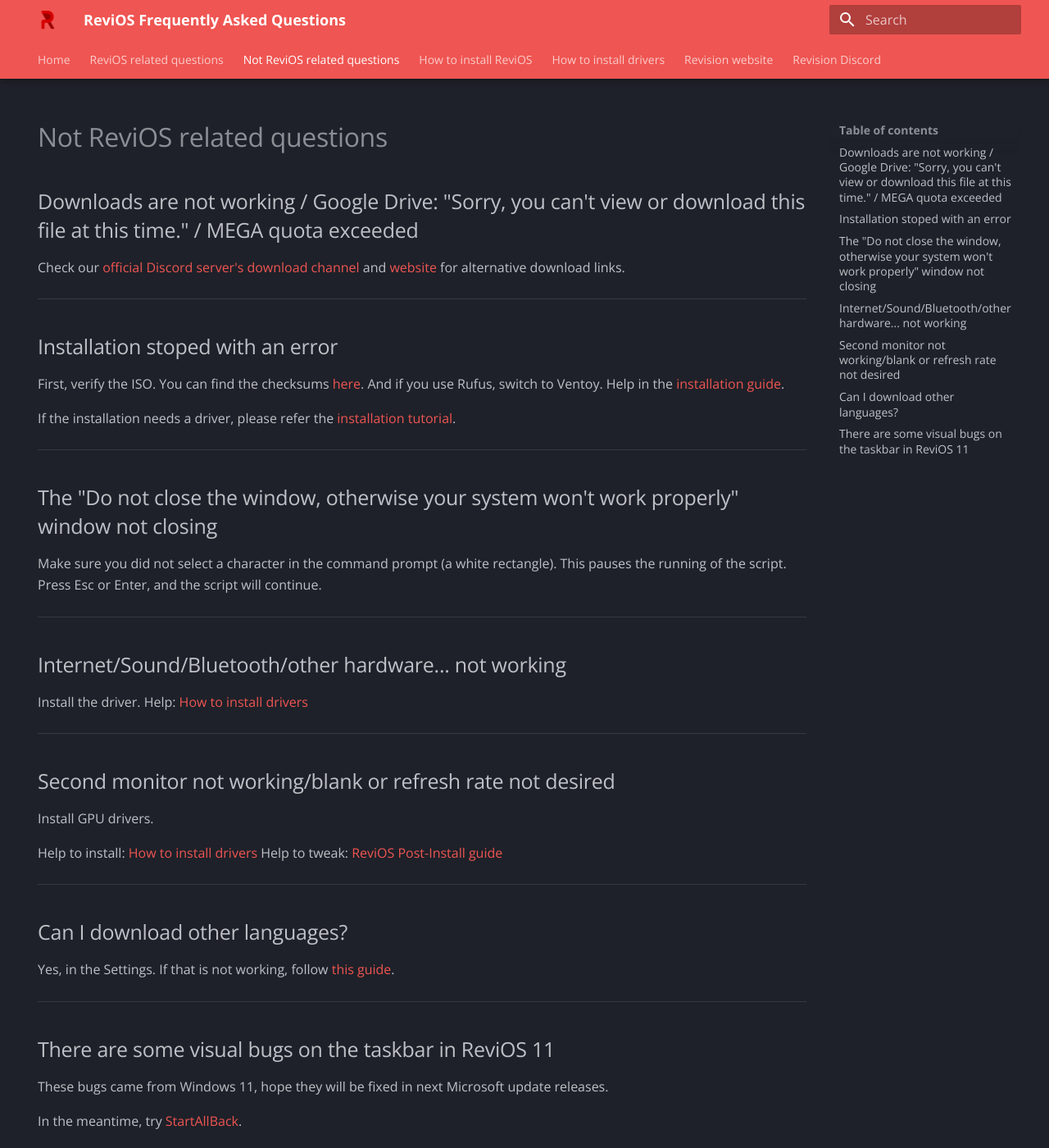
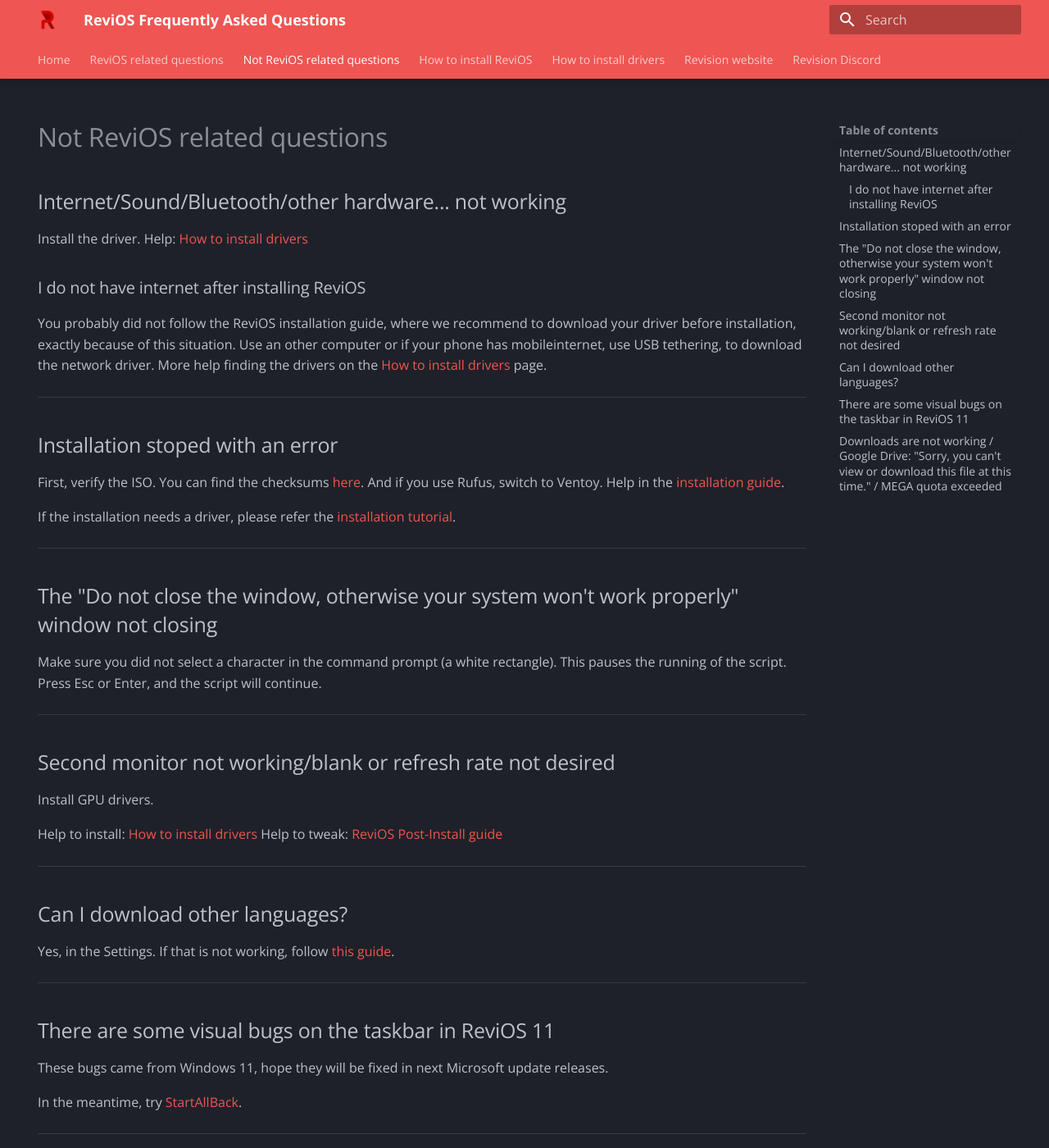
Before and after one commit to dkovacs24/ReviOS_faq, an MkDocs documentation site: the page built from docs/not-related.md, in a window 1280 px wide and 1400 px high. Shown: the whole window at 82% size. Built offline with MkDocs 1.6.1 and Material for MkDocs 9.7.7, drawn with Linux system fonts in a browser that asks for light colours; some of the changed text lies outside the part shown.

Commit message:
add network driver missing help

```diff
--- a/docs/not-related.md
+++ b/docs/not-related.md
@@ -6,9 +6,21 @@
 # Not ReviOS related questions
 
 
-## Downloads are not working / Google Drive: "Sorry, you can't view or download this file at this time." / MEGA quota exceeded
+## Internet/Sound/Bluetooth/other hardware... not working
 
-Check our [official Discord server's](https://discord.gg/962y4pU){target=_blank} [download channel](https://discord.com/channels/619835916139364383/658369065110339640){target=_blank} and [website](https://www.revi.cc/revios/download){target=_blank} for alternative download links.
+Install the driver. Help: [How to install drivers](drivers.md)
+
+### I do not have internet after installing ReviOS
+
+You probably did not follow the ReviOS installation guide, where we recommend to download your driver before installation, exactly because of this situation. Use an other computer or if your phone has mobileinternet, use USB tethering, to download the network driver. More help finding the drivers on the [How to install drivers](drivers.md) page.
+
+<!-- ## If you do not have internet...
+
+... is probably because you are missing the network drivers. Somehow (like on another computer or by connecting your phone to your pc to use USB tethering) download [Snappy Driver Installer Origin](https://www.snappy-driver-installer.org/){target=_blank}.
+
+Extract it, and start the software with `SDIO_auto.bat`. Then select the `Download Network Drivers Only` option. It will start the download of all the existing network drivers.
+
+If it finishes (you can monitor the process on the top side of the window), copy the whole folder to the other computer which doesn't have internet. Open on that computer the software, and install the missing network drivers. Or, if you used USB tethering, you can disconnect your phone and install your network drivers right away. After restart, you can scan the PC for more missing drivers, or better yet, go to the manufacturer's website, and download the drivers from there. -->
 
 ---
 
@@ -23,12 +35,6 @@
 ## The "Do not close the window, otherwise your system won't work properly" window not closing
 
 Make sure you did not select a character in the command prompt (a white rectangle). This pauses the running of the script. Press Esc or Enter, and the script will continue.
-
----
-
-## Internet/Sound/Bluetooth/other hardware... not working
-
-Install the driver. Help: [How to install drivers](drivers.md)
 
 ---
 
@@ -52,3 +58,10 @@
 These bugs came from Windows 11, hope they will be fixed in next Microsoft update releases.
 
 In the meantime, try [StartAllBack](https://www.startallback.com/){target=_blank}.
+
+
+---
+
+## Downloads are not working / Google Drive: "Sorry, you can't view or download this file at this time." / MEGA quota exceeded
+
+Check our [official Discord server's](https://discord.gg/962y4pU){target=_blank} [download channel](https://discord.com/channels/619835916139364383/658369065110339640){target=_blank} and [website](https://www.revi.cc/revios/download){target=_blank} for alternative download links.
```
Also changed, not shown: docs/drivers.md (+0 -7 lines).
